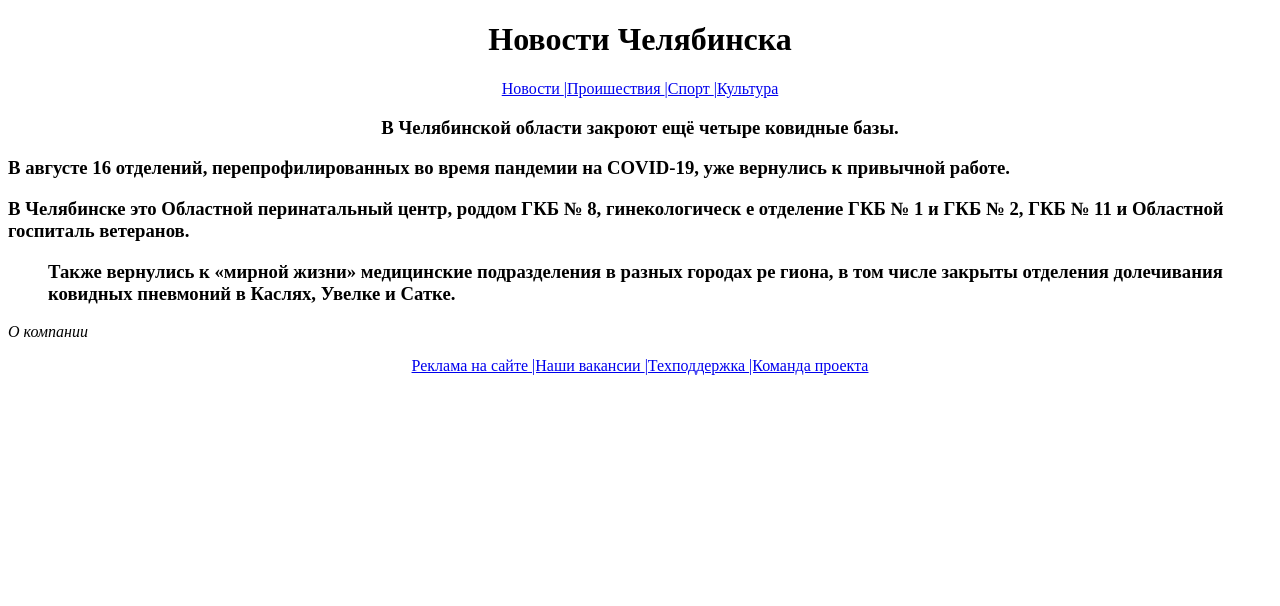
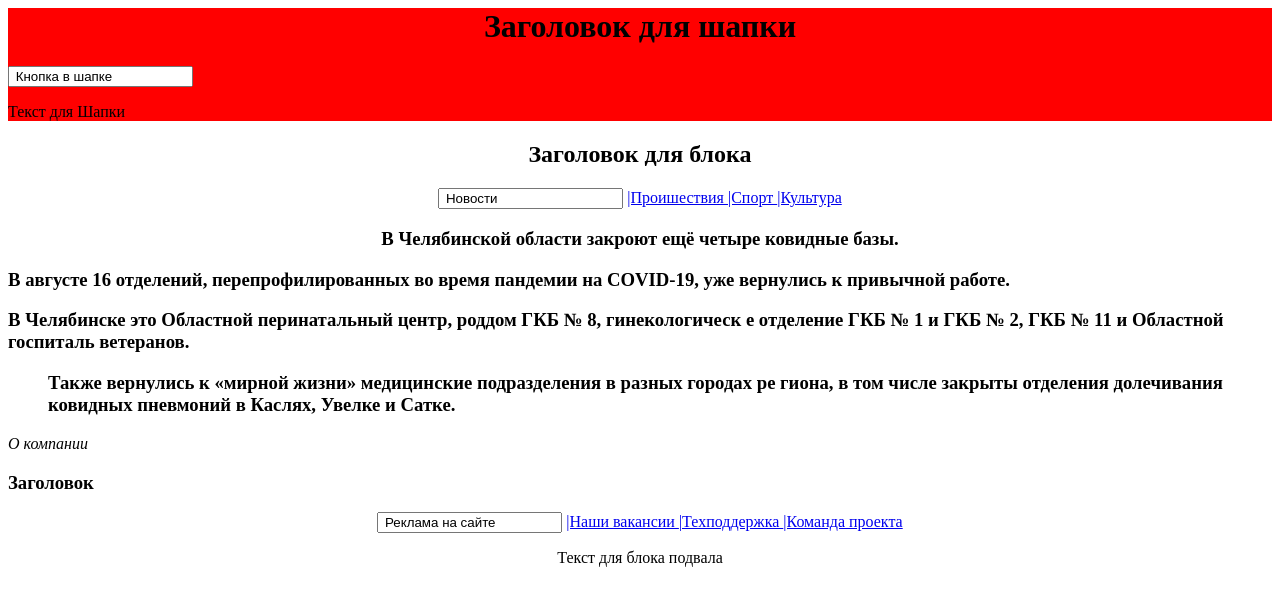
Before and after one commit to WebHeroSchool/modul, a plain HTML site: page index.html in a window 1280 px wide. Drawn offline with Linux system fonts and the light colour scheme.

Commit message:
Добавлен файл со cтилем в CSS

```diff
--- a/index.html
+++ b/index.html
@@ -1,49 +1,58 @@
-<!DOCTYPE html>
 <html>
    <head>
       <meta charset="utf-8">
       <title>
          Новости Челябинска
       </title>
+      <link rel="stylesheet" href="style.css">
    </head>
   <body>
-      <h1>
+  <header class="header">
+     <h1 class="header__title">
         <center>
-            Новости Челябинска
+          Заголовок для шапки
         </center>
      </h1>
-   <nav>
+     <input type="header__button" value=" Кнопка в шапке ">
+     <p class="header__text">
+       Текст для Шапки
+     </p>
+   </header>
+      <h2 class="page__title">
          <center>
-         <a href="1.html">
-            Новости
-         </a>
-         <a href="2.html">
+            Заголовок для блока
+         </center>
+      </h2>
+   <nav class="page-menu">
+     <center>
+       <input type="page-menu__button" value=" Новости ">
+         <a href="2.html" class="page-menu__term">
            |Проишествия
          </a>
-         <a href="3.html">
+         <a href="3.html" class="page-menu__term">
             |Спорт
          </a>
-         <a href="4.html">
+         <a href="4.html" class="page-menu__term">
             |Культура
          </a>
       </center>
     </nav>
-   <section>
-      <article>
-         <header>
-           <h1>
-             <center>
+    <section class="section">
+      <article class="section__article">
+         <header class="section__header">
+           <h1 class="title">
+             <center class="title__text">
                 В Челябинской области закроют ещё четыре ковидные базы.
              </center>
-             <p>
+             <p class="title__text">
                 В августе 16 отделений, перепрофилированных во время пандемии на COVID-19, уже
 вернулись к привычной работе.
              </p>
-             <main>
+             <main class="title__text">
                 В Челябинске это Областной перинатальный центр, роддом ГКБ № 8, гинекологическ
 е отделение ГКБ № 1 и ГКБ № 2, ГКБ № 11 и Областной госпиталь ветеранов.
              </main>
-             <blockquote>
+             <blockquote class="title__text">
                 Также вернулись к «мирной жизни» медицинские подразделения в разных городах ре
 гиона, в том числе закрыты отделения долечивания ковидных пневмоний в Каслях, Увелке и Сатке.
              </blockquote>
@@ -51,24 +60,28 @@
          </header>
        </article>
      </section>
-     <address>
+     <address class="address">
        О компании
      </address>
-     <footer>
-        <p>
+     <footer class="footer">
+       <h3 class="footer__title">
+         Заголовок
+       </h3 >
+       <p class="menu">
          <center>
-           <a href="1.html">
-              Реклама на сайте
-           </a>
-           <a href="2.html">
+         <input type="menu__button" value=" Реклама на сайте ">
+         <a href="2.html" class="menu__jewel">
            |Наши вакансии
          </a>
-           <a href="3.html">
+         <a href="3.html" class="menu__jewel">
            |Техподдержка
          </a>
-           <a href="4.html">
+         <a href="4.html" class="menu__jewel">
            |Команда проекта
          </a>
+         <p class="menu__text">
+           Текст для блока подвала
+         </p>
          </center>
        </p>
      </footer>
--- /dev/null
+++ b/style.css
@@ -0,0 +1,4 @@
+
+.header {
+background-color: red;
+}
```
Lines whose indentation alone changed are shown as unchanged.
